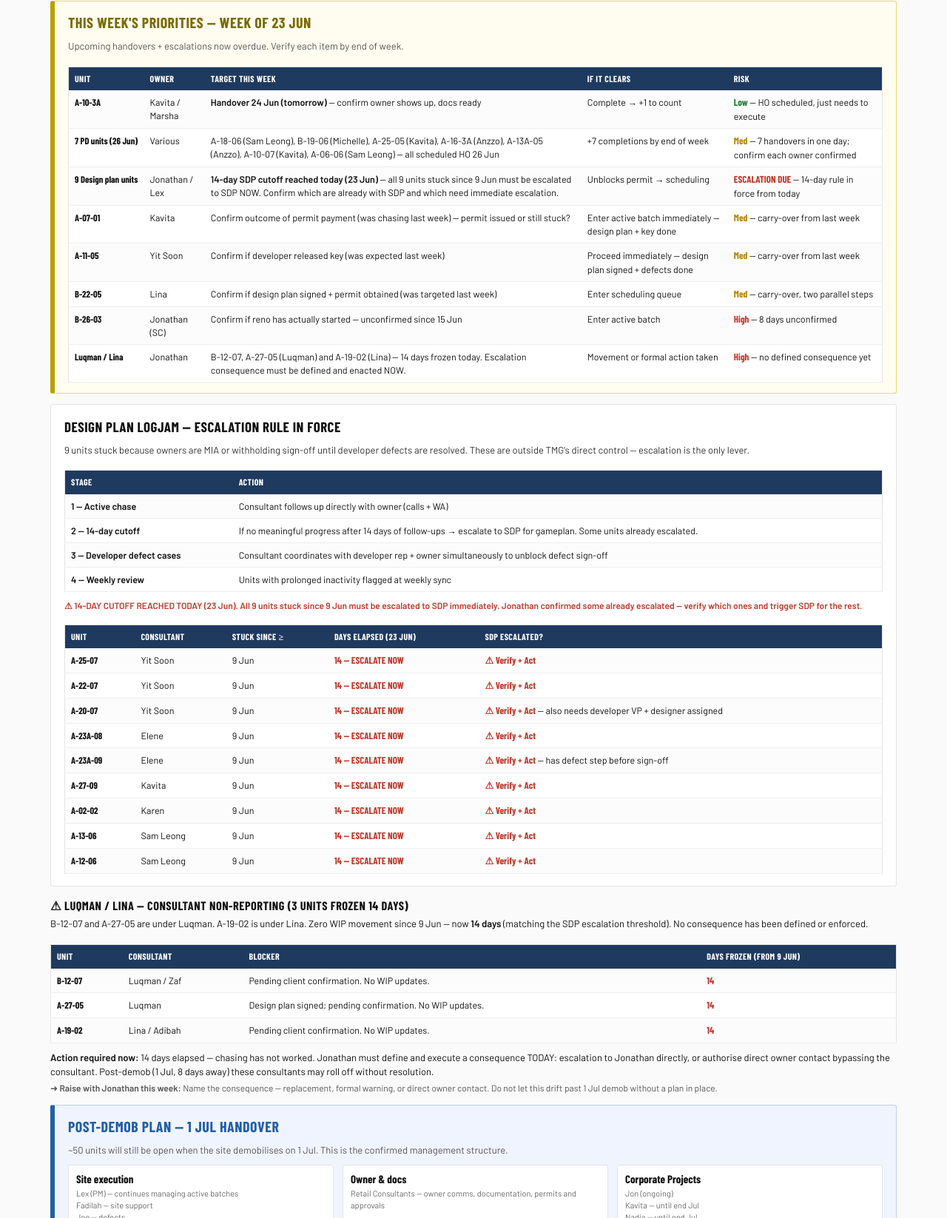
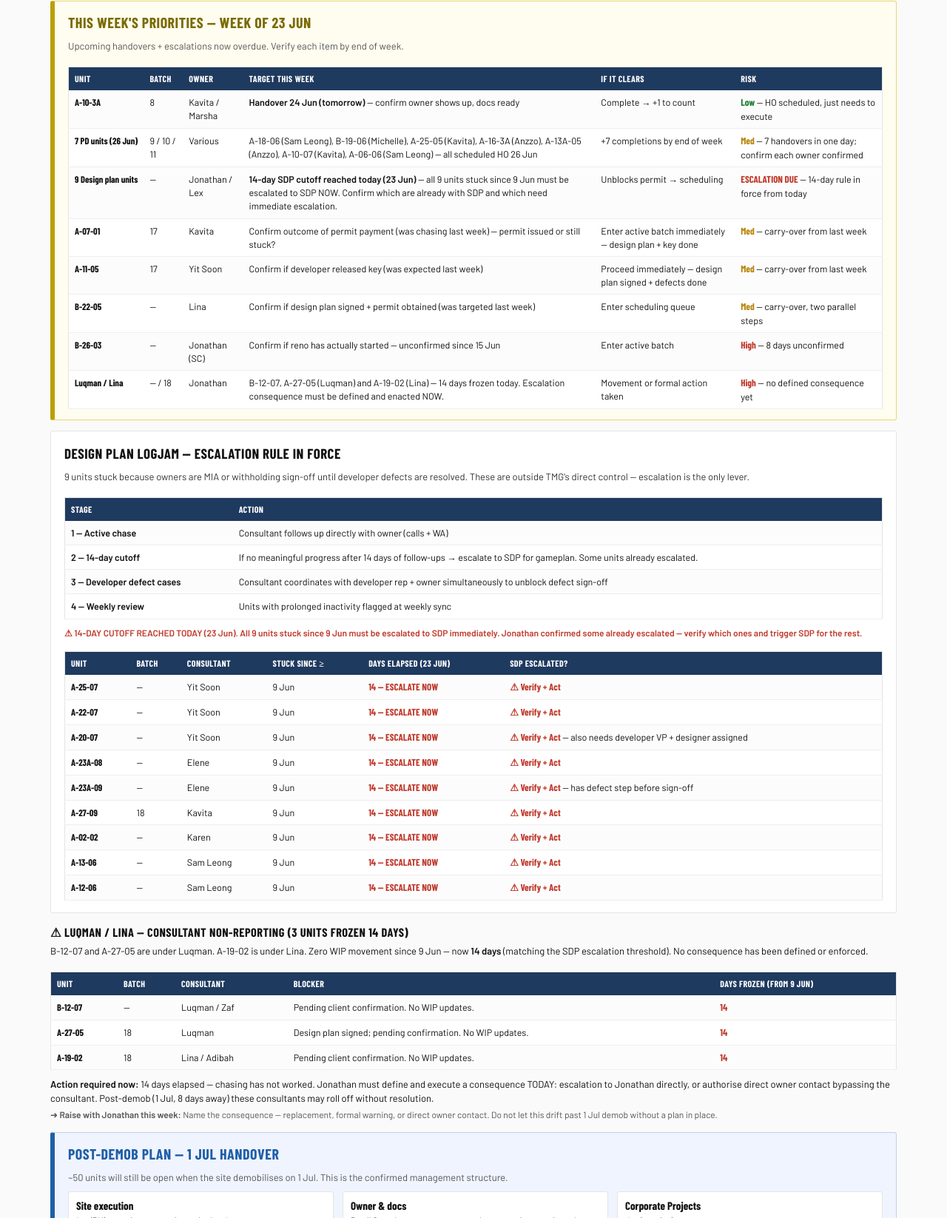
Before and after one commit to vincentlimcs333/tmg-maya-ara-dashboard, a plain HTML site: page index.html in a window 1280 px wide. Shown: the part 1015-2661 px from the top of the page at 74% size. Drawn offline with nearby package versions, Linux system fonts and the light colour scheme; a web font is replaced by a local one.

Commit message:
Add Batch column to priorities, design plan logjam, and Luqman/Lina tables

```diff
--- a/index.html
+++ b/index.html
@@ -167,51 +167,51 @@
   <h3>This week's priorities — week of 23 Jun</h3>
   <p style="font-size:13px;color:#555;margin:0 0 10px">Upcoming handovers + escalations now overdue. Verify each item by end of week.</p>
   <div class="tbl-wrap"><table class="jc-table">
-    <tr><th>Unit</th><th>Owner</th><th>Target this week</th><th>If it clears</th><th>Risk</th></tr>
+    <tr><th>Unit</th><th>Batch</th><th>Owner</th><th>Target this week</th><th>If it clears</th><th>Risk</th></tr>
     <tr>
-      <td class="u">A-10-3A</td><td>Kavita / Marsha</td>
+      <td class="u">A-10-3A</td><td class="num">8</td><td>Kavita / Marsha</td>
       <td><b>Handover 24 Jun (tomorrow)</b> — confirm owner shows up, docs ready</td>
       <td>Complete → +1 to count</td>
       <td><span class="ok">Low</span> — HO scheduled, just needs to execute</td>
     </tr>
     <tr>
-      <td class="u">7 PD units (26 Jun)</td><td>Various</td>
+      <td class="u">7 PD units (26 Jun)</td><td class="num">9 / 10 / 11</td><td>Various</td>
       <td>A-18-06 (Sam Leong), B-19-06 (Michelle), A-25-05 (Kavita), A-16-3A (Anzzo), A-13A-05 (Anzzo), A-10-07 (Kavita), A-06-06 (Sam Leong) — all scheduled HO 26 Jun</td>
       <td>+7 completions by end of week</td>
       <td><span class="warn">Med</span> — 7 handovers in one day; confirm each owner confirmed</td>
     </tr>
     <tr>
-      <td class="u">9 Design plan units</td><td>Jonathan / Lex</td>
+      <td class="u">9 Design plan units</td><td class="num">—</td><td>Jonathan / Lex</td>
       <td><b>14-day SDP cutoff reached today (23 Jun)</b> — all 9 units stuck since 9 Jun must be escalated to SDP NOW. Confirm which are already with SDP and which need immediate escalation.</td>
       <td>Unblocks permit → scheduling</td>
       <td><span class="alert-red">ESCALATION DUE</span> — 14-day rule in force from today</td>
     </tr>
     <tr>
-      <td class="u">A-07-01</td><td>Kavita</td>
+      <td class="u">A-07-01</td><td class="num">17</td><td>Kavita</td>
       <td>Confirm outcome of permit payment (was chasing last week) — permit issued or still stuck?</td>
       <td>Enter active batch immediately — design plan + key done</td>
       <td><span class="warn">Med</span> — carry-over from last week</td>
     </tr>
     <tr>
-      <td class="u">A-11-05</td><td>Yit Soon</td>
+      <td class="u">A-11-05</td><td class="num">17</td><td>Yit Soon</td>
       <td>Confirm if developer released key (was expected last week)</td>
       <td>Proceed immediately — design plan signed + defects done</td>
       <td><span class="warn">Med</span> — carry-over from last week</td>
     </tr>
     <tr>
-      <td class="u">B-22-05</td><td>Lina</td>
+      <td class="u">B-22-05</td><td class="num">—</td><td>Lina</td>
       <td>Confirm if design plan signed + permit obtained (was targeted last week)</td>
       <td>Enter scheduling queue</td>
       <td><span class="warn">Med</span> — carry-over, two parallel steps</td>
     </tr>
     <tr>
-      <td class="u">B-26-03</td><td>Jonathan (SC)</td>
+      <td class="u">B-26-03</td><td class="num">—</td><td>Jonathan (SC)</td>
       <td>Confirm if reno has actually started — unconfirmed since 15 Jun</td>
       <td>Enter active batch</td>
       <td><span class="alert-red">High</span> — 8 days unconfirmed</td>
     </tr>
     <tr>
-      <td class="u">Luqman / Lina</td><td>Jonathan</td>
+      <td class="u">Luqman / Lina</td><td class="num">— / 18</td><td>Jonathan</td>
       <td>B-12-07, A-27-05 (Luqman) and A-19-02 (Lina) — 14 days frozen today. Escalation consequence must be defined and enacted NOW.</td>
       <td>Movement or formal action taken</td>
       <td><span class="alert-red">High</span> — no defined consequence yet</td>
@@ -232,16 +232,16 @@
   </table></div>
   <p style="font-size:12px;color:#c0392b;font-weight:700;margin:10px 0 8px">⚠ 14-DAY CUTOFF REACHED TODAY (23 Jun). All 9 units stuck since 9 Jun must be escalated to SDP immediately. Jonathan confirmed some already escalated — verify which ones and trigger SDP for the rest.</p>
   <div class="tbl-wrap"><table class="jc-table">
-    <tr><th>Unit</th><th>Consultant</th><th>Stuck since ≥</th><th>Days elapsed (23 Jun)</th><th>SDP escalated?</th></tr>
-    <tr><td class="u">A-25-07</td><td>Yit Soon</td><td>9 Jun</td><td class="alert-red">14 — ESCALATE NOW</td><td><span class="alert-red">⚠ Verify + Act</span></td></tr>
-    <tr><td class="u">A-22-07</td><td>Yit Soon</td><td>9 Jun</td><td class="alert-red">14 — ESCALATE NOW</td><td><span class="alert-red">⚠ Verify + Act</span></td></tr>
-    <tr><td class="u">A-20-07</td><td>Yit Soon</td><td>9 Jun</td><td class="alert-red">14 — ESCALATE NOW</td><td><span class="alert-red">⚠ Verify + Act</span> — also needs developer VP + designer assigned</td></tr>
-    <tr><td class="u">A-23A-08</td><td>Elene</td><td>9 Jun</td><td class="alert-red">14 — ESCALATE NOW</td><td><span class="alert-red">⚠ Verify + Act</span></td></tr>
-    <tr><td class="u">A-23A-09</td><td>Elene</td><td>9 Jun</td><td class="alert-red">14 — ESCALATE NOW</td><td><span class="alert-red">⚠ Verify + Act</span> — has defect step before sign-off</td></tr>
-    <tr><td class="u">A-27-09</td><td>Kavita</td><td>9 Jun</td><td class="alert-red">14 — ESCALATE NOW</td><td><span class="alert-red">⚠ Verify + Act</span></td></tr>
-    <tr><td class="u">A-02-02</td><td>Karen</td><td>9 Jun</td><td class="alert-red">14 — ESCALATE NOW</td><td><span class="alert-red">⚠ Verify + Act</span></td></tr>
-    <tr><td class="u">A-13-06</td><td>Sam Leong</td><td>9 Jun</td><td class="alert-red">14 — ESCALATE NOW</td><td><span class="alert-red">⚠ Verify + Act</span></td></tr>
-    <tr><td class="u">A-12-06</td><td>Sam Leong</td><td>9 Jun</td><td class="alert-red">14 — ESCALATE NOW</td><td><span class="alert-red">⚠ Verify + Act</span></td></tr>
+    <tr><th>Unit</th><th>Batch</th><th>Consultant</th><th>Stuck since ≥</th><th>Days elapsed (23 Jun)</th><th>SDP escalated?</th></tr>
+    <tr><td class="u">A-25-07</td><td class="num">—</td><td>Yit Soon</td><td>9 Jun</td><td class="alert-red">14 — ESCALATE NOW</td><td><span class="alert-red">⚠ Verify + Act</span></td></tr>
+    <tr><td class="u">A-22-07</td><td class="num">—</td><td>Yit Soon</td><td>9 Jun</td><td class="alert-red">14 — ESCALATE NOW</td><td><span class="alert-red">⚠ Verify + Act</span></td></tr>
+    <tr><td class="u">A-20-07</td><td class="num">—</td><td>Yit Soon</td><td>9 Jun</td><td class="alert-red">14 — ESCALATE NOW</td><td><span class="alert-red">⚠ Verify + Act</span> — also needs developer VP + designer assigned</td></tr>
+    <tr><td class="u">A-23A-08</td><td class="num">—</td><td>Elene</td><td>9 Jun</td><td class="alert-red">14 — ESCALATE NOW</td><td><span class="alert-red">⚠ Verify + Act</span></td></tr>
+    <tr><td class="u">A-23A-09</td><td class="num">—</td><td>Elene</td><td>9 Jun</td><td class="alert-red">14 — ESCALATE NOW</td><td><span class="alert-red">⚠ Verify + Act</span> — has defect step before sign-off</td></tr>
+    <tr><td class="u">A-27-09</td><td class="num">18</td><td>Kavita</td><td>9 Jun</td><td class="alert-red">14 — ESCALATE NOW</td><td><span class="alert-red">⚠ Verify + Act</span></td></tr>
+    <tr><td class="u">A-02-02</td><td class="num">—</td><td>Karen</td><td>9 Jun</td><td class="alert-red">14 — ESCALATE NOW</td><td><span class="alert-red">⚠ Verify + Act</span></td></tr>
+    <tr><td class="u">A-13-06</td><td class="num">—</td><td>Sam Leong</td><td>9 Jun</td><td class="alert-red">14 — ESCALATE NOW</td><td><span class="alert-red">⚠ Verify + Act</span></td></tr>
+    <tr><td class="u">A-12-06</td><td class="num">—</td><td>Sam Leong</td><td>9 Jun</td><td class="alert-red">14 — ESCALATE NOW</td><td><span class="alert-red">⚠ Verify + Act</span></td></tr>
   </table></div>
 </div>
 
@@ -250,10 +250,10 @@
   <h3>⚠ Luqman / Lina — consultant non-reporting (3 units frozen 14 days)</h3>
   <p style="font-size:13px;margin:4px 0 10px">B-12-07 and A-27-05 are under Luqman. A-19-02 is under Lina. Zero WIP movement since 9 Jun — now <b>14 days</b> (matching the SDP escalation threshold). No consequence has been defined or enforced.</p>
   <div class="tbl-wrap"><table class="jc-table">
-    <tr><th>Unit</th><th>Consultant</th><th>Blocker</th><th>Days frozen (from 9 Jun)</th></tr>
-    <tr><td class="u">B-12-07</td><td>Luqman / Zaf</td><td>Pending client confirmation. No WIP updates.</td><td class="alert-red">14</td></tr>
-    <tr><td class="u">A-27-05</td><td>Luqman</td><td>Design plan signed; pending confirmation. No WIP updates.</td><td class="alert-red">14</td></tr>
-    <tr><td class="u">A-19-02</td><td>Lina / Adibah</td><td>Pending client confirmation. No WIP updates.</td><td class="alert-red">14</td></tr>
+    <tr><th>Unit</th><th>Batch</th><th>Consultant</th><th>Blocker</th><th>Days frozen (from 9 Jun)</th></tr>
+    <tr><td class="u">B-12-07</td><td class="num">—</td><td>Luqman / Zaf</td><td>Pending client confirmation. No WIP updates.</td><td class="alert-red">14</td></tr>
+    <tr><td class="u">A-27-05</td><td class="num">18</td><td>Luqman</td><td>Design plan signed; pending confirmation. No WIP updates.</td><td class="alert-red">14</td></tr>
+    <tr><td class="u">A-19-02</td><td class="num">18</td><td>Lina / Adibah</td><td>Pending client confirmation. No WIP updates.</td><td class="alert-red">14</td></tr>
   </table></div>
   <p style="font-size:13px;margin:10px 0 4px"><b>Action required now:</b> 14 days elapsed — chasing has not worked. Jonathan must define and execute a consequence TODAY: escalation to Jonathan directly, or authorise direct owner contact bypassing the consultant. Post-demob (1 Jul, 8 days away) these consultants may roll off without resolution.</p>
   <p style="font-size:12px;color:#555;margin:0">➜ <b>Raise with Jonathan this week:</b> Name the consequence — replacement, formal warning, or direct owner contact. Do not let this drift past 1 Jul demob without a plan in place.</p>
```
